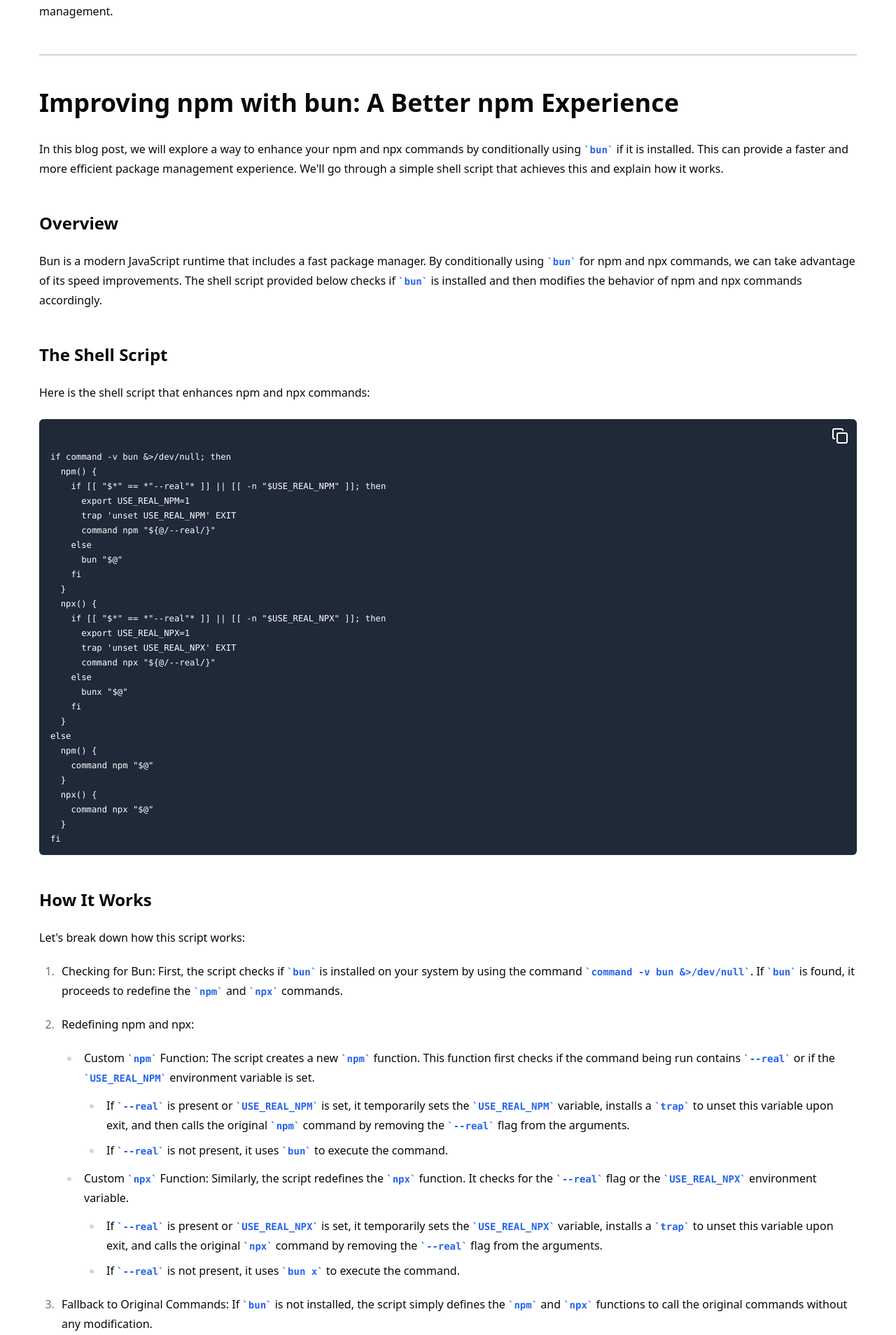
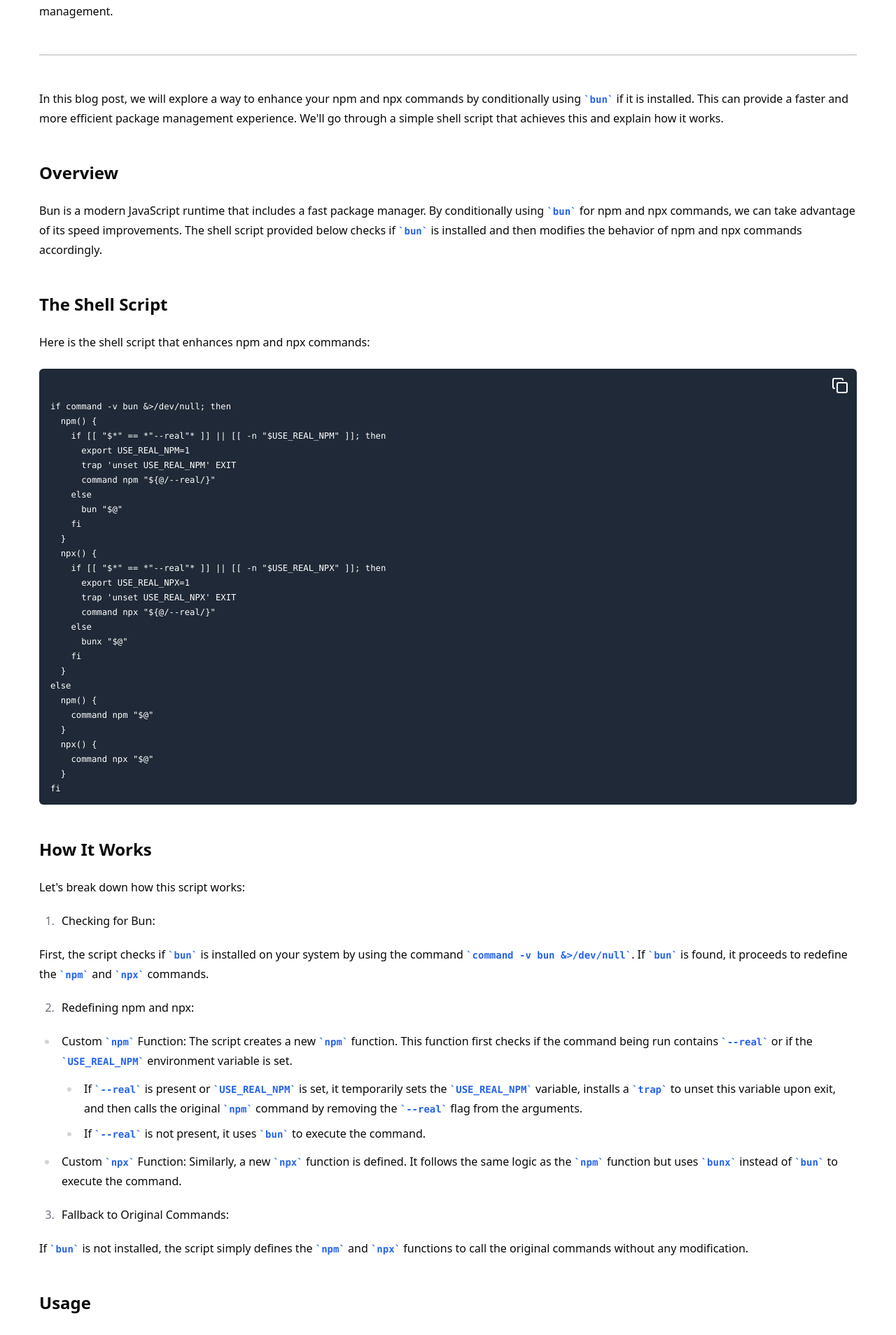
Before and after one commit to nrjdalal/v0.nrjdalal.com, a Next.js app: page /blog/npm-with-bun in a window 1280 px wide. Shown: the part 281-2189 px from the top of the page at 70% size. Built offline with nearby package versions, Linux system fonts and the light colour scheme; no server answers.

Commit message:
feat: npm to bun blog

```diff
--- a/src/app/(mdx)/blog/npm-with-bun/page.mdx
+++ b/src/app/(mdx)/blog/npm-with-bun/page.mdx
@@ -10,8 +10,6 @@ export const metadata = {
 {metadata.description}
 
 ---
-
-# Improving npm with bun: A Better npm Experience
 
 In this blog post, we will explore a way to enhance your npm and npx commands by conditionally using `bun` if it is installed. This can provide a faster and more efficient package management experience. We'll go through a simple shell script that achieves this and explain how it works.
 
@@ -58,19 +56,19 @@ fi
 Let's break down how this script works:
 
 1. **Checking for Bun**:
-   First, the script checks if `bun` is installed on your system by using the command `command -v bun &>/dev/null`. If `bun` is found, it proceeds to redefine the `npm` and `npx` commands.
+
+First, the script checks if `bun` is installed on your system by using the command `command -v bun &>/dev/null`. If `bun` is found, it proceeds to redefine the `npm` and `npx` commands.
 
 2. **Redefining npm and npx**:
 
-   - **Custom `npm` Function**: The script creates a new `npm` function. This function first checks if the command being run contains `--real` or if the `USE_REAL_NPM` environment variable is set.
-     - If `--real` is present or `USE_REAL_NPM` is set, it temporarily sets the `USE_REAL_NPM` variable, installs a `trap` to unset this variable upon exit, and then calls the original `npm` command by removing the `--real` flag from the arguments.
-     - If `--real` is not present, it uses `bun` to execute the command.
-   - **Custom `npx` Function**: Similarly, the script redefines the `npx` function. It checks for the `--real` flag or the `USE_REAL_NPX` environment variable.
-     - If `--real` is present or `USE_REAL_NPX` is set, it temporarily sets the `USE_REAL_NPX` variable, installs a `trap` to unset this variable upon exit, and calls the original `npx` command by removing the `--real` flag from the arguments.
-     - If `--real` is not present, it uses `bun x` to execute the command.
+- **Custom `npm` Function**: The script creates a new `npm` function. This function first checks if the command being run contains `--real` or if the `USE_REAL_NPM` environment variable is set.
+  - If `--real` is present or `USE_REAL_NPM` is set, it temporarily sets the `USE_REAL_NPM` variable, installs a `trap` to unset this variable upon exit, and then calls the original `npm` command by removing the `--real` flag from the arguments.
+  - If `--real` is not present, it uses `bun` to execute the command.
+- **Custom `npx` Function**: Similarly, a new `npx` function is defined. It follows the same logic as the `npm` function but uses `bunx` instead of `bun` to execute the command.
 
 3. **Fallback to Original Commands**:
-   If `bun` is not installed, the script simply defines the `npm` and `npx` functions to call the original commands without any modification.
+
+If `bun` is not installed, the script simply defines the `npm` and `npx` functions to call the original commands without any modification.
 
 ## Usage
 
```
